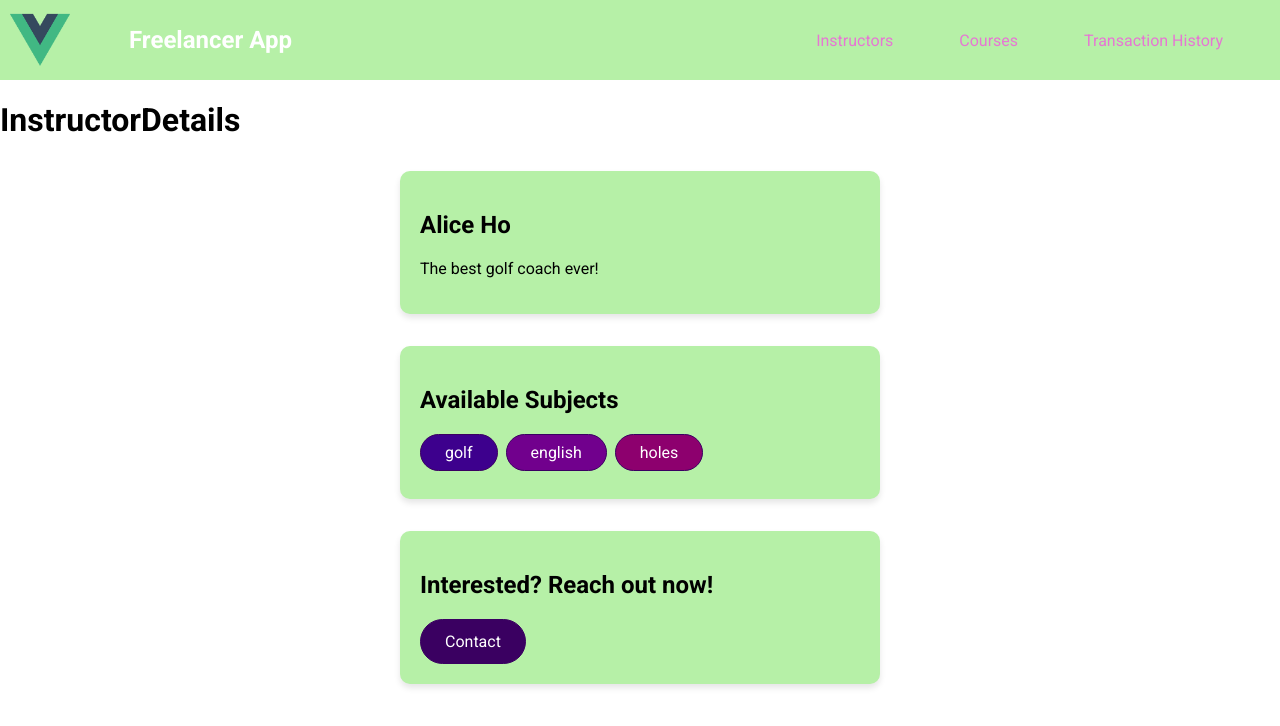
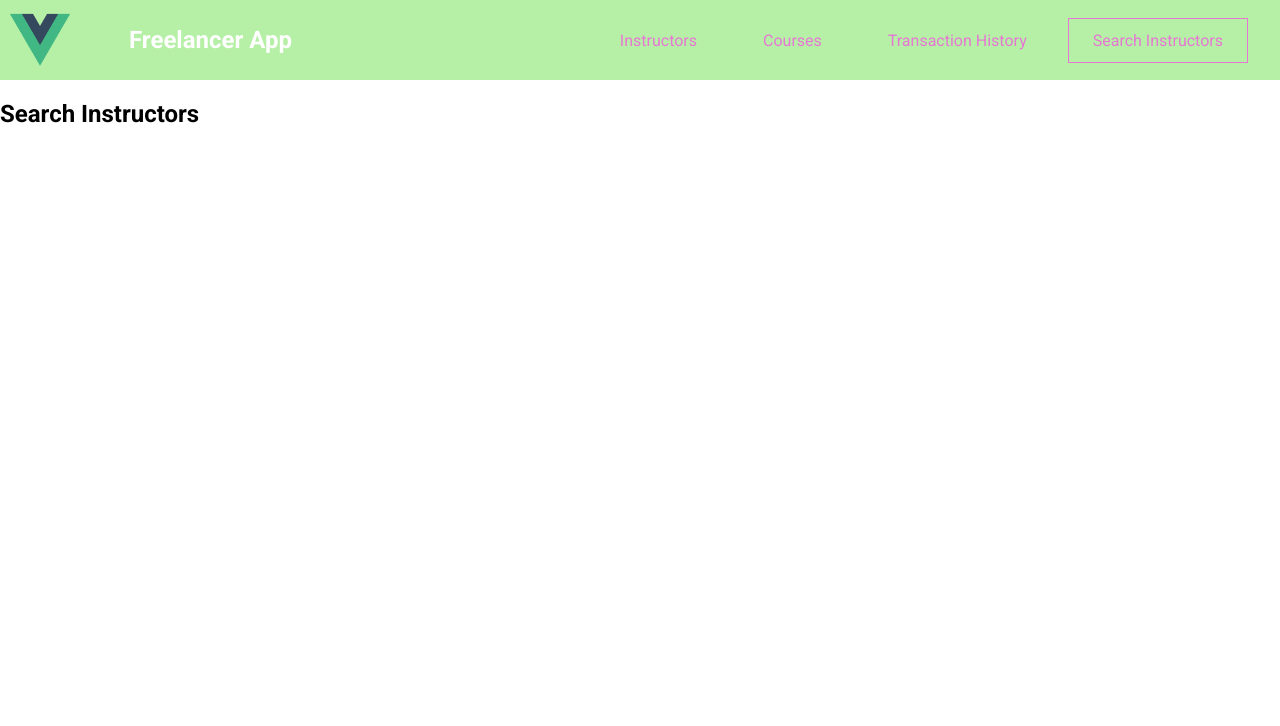
Before and after one commit to kuanhc96/freelance-login-frontend, a Vue app: page /instructors/search in a window 1280 px wide. Shown: the top 726 px of the page. Built offline with nearby package versions, Linux system fonts and the light colour scheme.

Commit message:
add page for instructor search

```diff
--- a/src/components/layout/TheHeader.vue
+++ b/src/components/layout/TheHeader.vue
@@ -14,6 +14,9 @@
             </li>
             <li>
                 <router-link to="/transactions">Transaction History</router-link>
+            </li>
+            <li>
+                <router-link to="/instructors/search">Search Instructors</router-link>
             </li>
         </ul>
     </nav>
--- /dev/null
+++ b/src/pages/instructors/SearchInstructors.vue
@@ -0,0 +1,3 @@
+<template>
+    <h2>Search Instructors</h2>
+</template>
--- a/src/router/router.js
+++ b/src/router/router.js
@@ -8,6 +8,7 @@ import ResetPasswordForm from '../components/login/ResetPasswordForm.vue';
 import InstructorsList from '../pages/instructors/InstructorList'
 import InstructorDetails from '../pages/instructors/InstructorDetails'
 import InstructorContact from '../pages/instructors/InstructorContact'
+import SearchInstructors from '../pages/instructors/SearchInstructors'
 import CoursesList from '../pages/courses/CoursesList'
 import CourseDetails from '../pages/courses/CourseDetails'
 import TransactionsList from '../pages/transactions/TransactionsList'
@@ -25,6 +26,7 @@ const routes = [
   { path: '/', redirect: '/dashboard' },
   { path: '/dashboard', component: Dashboard },
   { path: '/instructors', component: InstructorsList },
+  { path: '/instructors/search', component: SearchInstructors },
   { path: '/instructors/:id', component: InstructorDetails, children: [
       { path: 'contact', component: InstructorContact} // /coaches/c1/contact
   ]},
```
